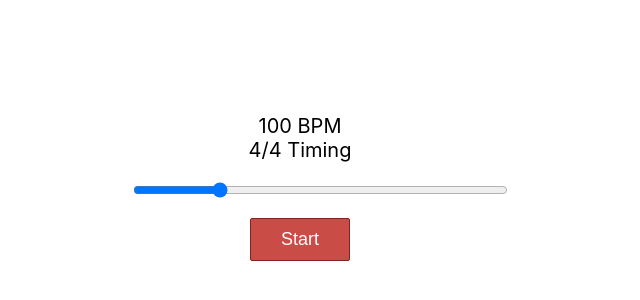
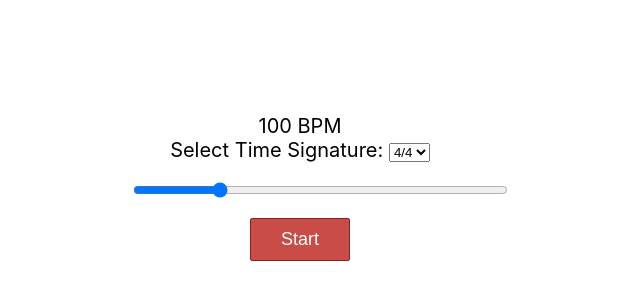
Before and after one commit to malloryrsteffes/react-metronome, a React (Create React App) app: page / in a window 1280 px wide. Shown: the part 206-506 px from the top of the page, without its empty margins (340-980 px from the left). Built offline with nearby package versions, Linux system fonts and the light colour scheme.

Commit message:
Time Signature selection now updates the state

```diff
--- a/public/index.html
+++ b/public/index.html
@@ -24,7 +24,7 @@
       work correctly both with client-side routing and a non-root public URL.
       Learn how to configure a non-root public URL by running `npm run build`.
     -->
-    <title>React App</title>
+    <title>React Metronome</title>
   </head>
   <body>
     <noscript>You need to enable JavaScript to run this app.</noscript>
--- a/src/Metronome.js
+++ b/src/Metronome.js
@@ -27,6 +27,15 @@ class Metronome extends Component {
   handleBPMChange = event => {
     const bpm = event.target.value;
     this.setState({ bpm });
+    console.log(this.state.bpm);
+  };
+
+  // Handles the time measure selection
+  handleTimeSignature = event => {
+    const beatsPerMeasure = event.target.value;
+    this.setState({ beatsPerMeasure }, () =>
+      console.log("Time Signature: " + this.state.beatsPerMeasure)
+    );
   };
 
   // METRONOME CONTROL ===================>
@@ -75,7 +84,19 @@ class Metronome extends Component {
       <div className="metronome">
         <div className="bpm-slider">
           <div>{bpm} BPM</div>
-          <div>{beatsPerMeasure}/4 Timing</div>
+          <div>
+            <label htmlFor="beatsPerMeasure">Select Time Signature: </label>
+            <select
+              id="beatsPerMeasure"
+              name="beatsPerMeasure"
+              value={beatsPerMeasure}
+              onChange={this.handleTimeSignature}
+            >
+              <option value="3">3/4</option>
+              <option value="4">4/4</option>
+              <option value="6">6/4</option>
+            </select>
+          </div>
           <input
             type="range"
             min="60"
```
